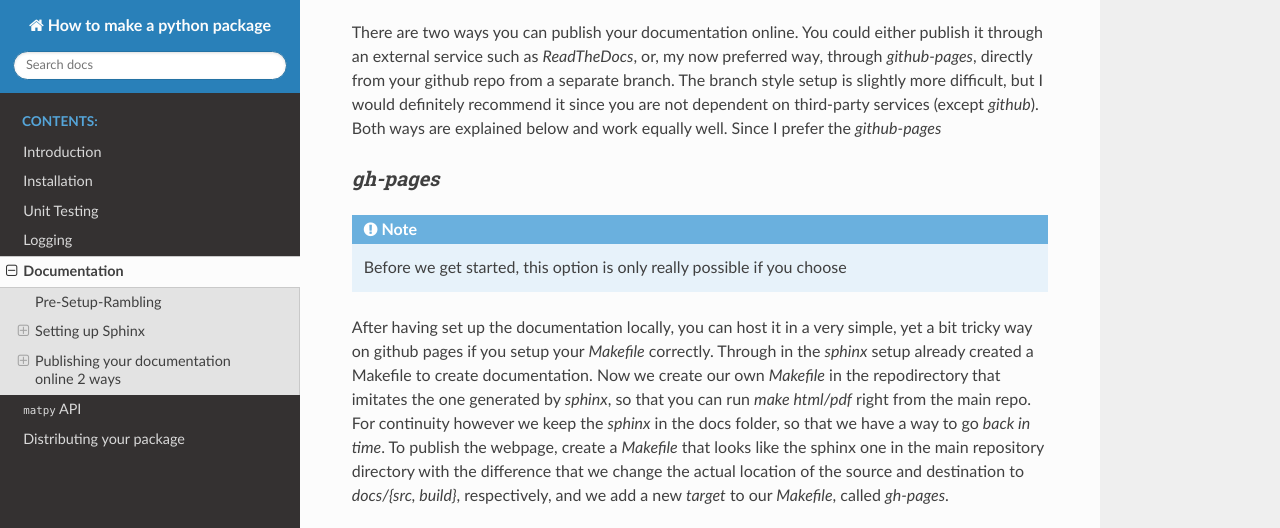
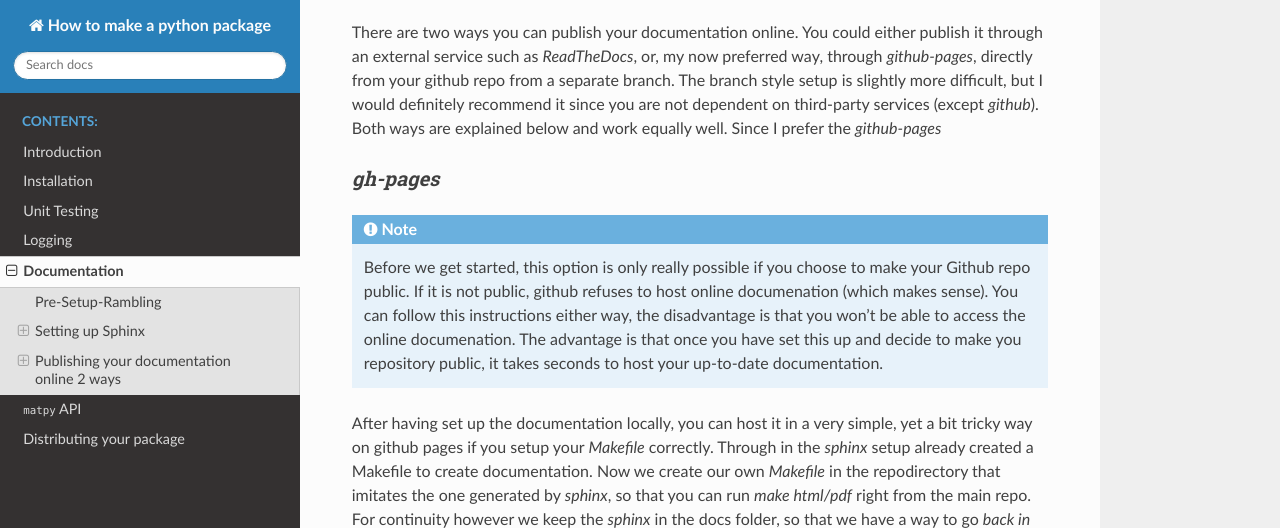
Before and after one commit to lsawade/how_to_make_a_python_package, a Sphinx documentation site: the page built from docs/source/chapters/documentation.rst, in a window 1280 px wide and 900 px high, scrolled down 3443 px, cut to the strip 0-528 px from the top of the window. Built offline with Sphinx 7.4.7 and the Read the Docs theme 2.0.0, drawn with Linux system fonts in a browser that asks for light colours.

Commit message:
Added alines to documenttation.rst

```diff
--- a/docs/source/chapters/documentation.rst
+++ b/docs/source/chapters/documentation.rst
@@ -154,6 +154,13 @@ Since I prefer the
 .. note::
 
     Before we get started, this option is only really possible if you choose
+    to make your Github repo public. If it is not public, github refuses to host
+    online documenation (which makes sense). You can follow this instructions
+    either way, the disadvantage is that you won't be able to access the
+    online documenation. The advantage is that once you have set this up and
+    decide to make you repository public, it takes seconds to host your
+    up-to-date documentation.
+
 After having set up the documentation locally, you can host it in a very
 simple, yet a bit tricky way on github pages if you setup your `Makefile`
 correctly. Through in the `sphinx` setup already created a Makefile to create
```
